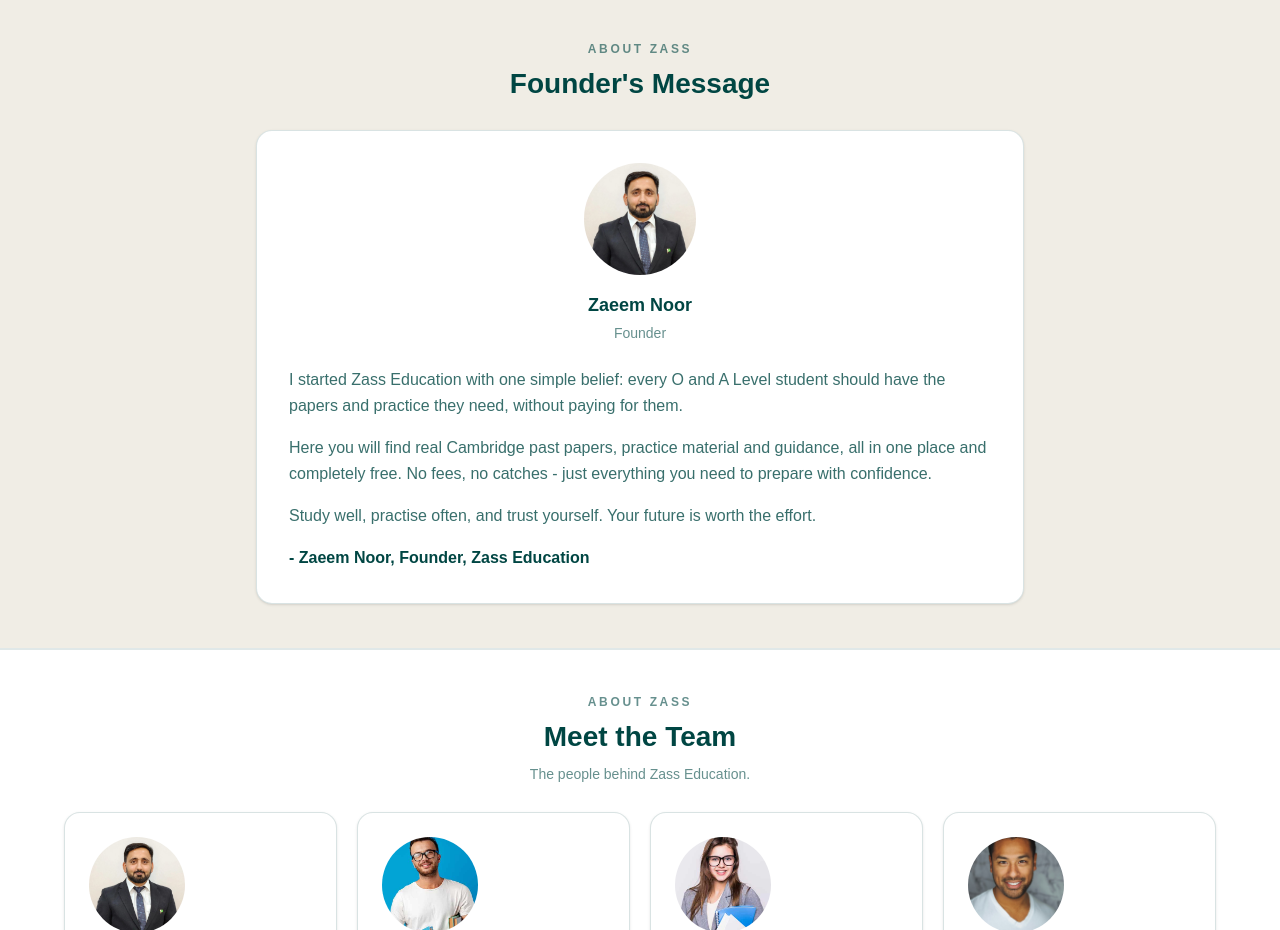
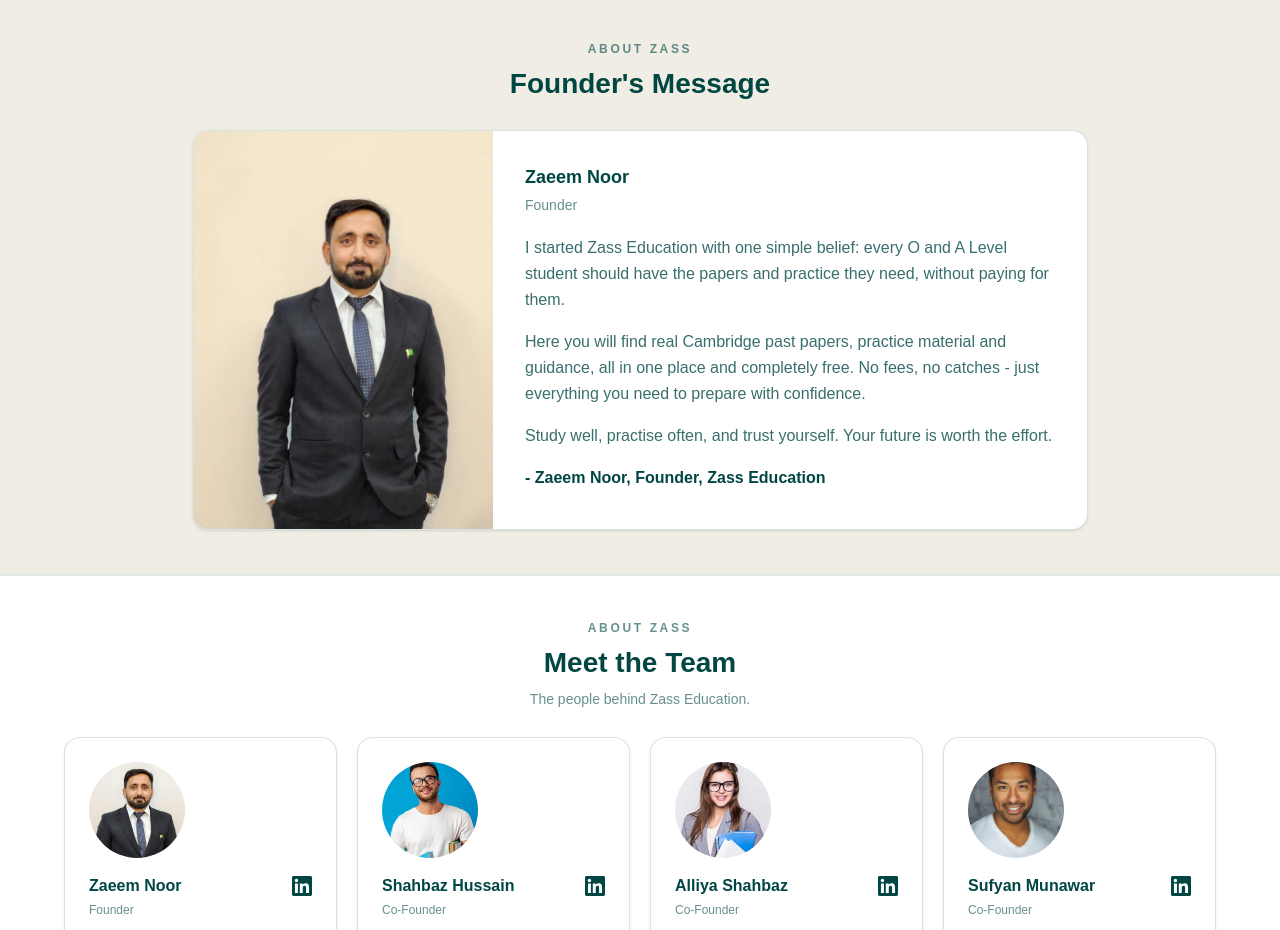
Before and after one commit to Hateem-Hussain-01/zass-education, a Next.js app: page /about in a window 1280 px wide. Shown: the part 800-1730 px from the top of the page. Built offline with nearby package versions, Linux system fonts and the light colour scheme.

Commit message:
Founder's Message: standing portrait left, message right

```diff
--- a/app/about/page.tsx
+++ b/app/about/page.tsx
@@ -93,18 +93,18 @@ export default function AboutPage() {
         <div className="max-w-6xl mx-auto">
           <Reveal>
             <SectionHeading eyebrow="About Zass" title="Founder's Message" />
-            <div className="bg-[var(--zass-card)] border border-[rgba(0,70,67,0.15)] rounded-2xl p-6 md:p-8 mt-7 max-w-3xl mx-auto shadow-sm">
-              <div className="flex flex-col items-center text-center">
+            <div className="bg-[var(--zass-card)] border border-[rgba(0,70,67,0.15)] rounded-2xl mt-7 max-w-4xl mx-auto shadow-sm overflow-hidden">
+              <div className="grid md:grid-cols-[300px_1fr]">
                 {/* eslint-disable-next-line @next/next/no-img-element */}
                 <img
-                  src={TEAM_PHOTOS["Zaeem Noor"]}
-                  alt="Zaeem Noor"
-                  className="w-28 h-28 rounded-full object-cover"
+                  src="/images/purdue/zaeem-founder-standing.jpg"
+                  alt="Zaeem Noor standing"
+                  className="w-full h-80 md:h-full object-cover object-top"
                 />
-                <h3 className="mt-4 font-bold text-lg text-[#004643]">Zaeem Noor</h3>
-                <span className="mt-1 text-sm text-[rgba(0,70,67,0.6)]">Founder</span>
-              </div>
-              <div className="mt-6 space-y-4 text-[rgba(0,70,67,0.78)] leading-relaxed">
+                <div className="p-6 md:p-8">
+                  <h3 className="font-bold text-lg text-[#004643]">Zaeem Noor</h3>
+                  <span className="mt-1 block text-sm text-[rgba(0,70,67,0.6)]">Founder</span>
+                  <div className="mt-5 space-y-4 text-[rgba(0,70,67,0.78)] leading-relaxed">
                     <p>
                       I started Zass Education with one simple belief: every O and A Level student should have the papers and practice they need, without paying for them.
                     </p>
@@ -117,6 +117,8 @@ export default function AboutPage() {
                     <p className="font-bold text-[#004643]">
                       - Zaeem Noor, Founder, Zass Education
                     </p>
+                  </div>
+                </div>
               </div>
             </div>
           </Reveal>
```
Also changed, not shown: public/images/purdue/zaeem-founder-standing.jpg (added). Lines whose indentation alone changed are shown as unchanged.
